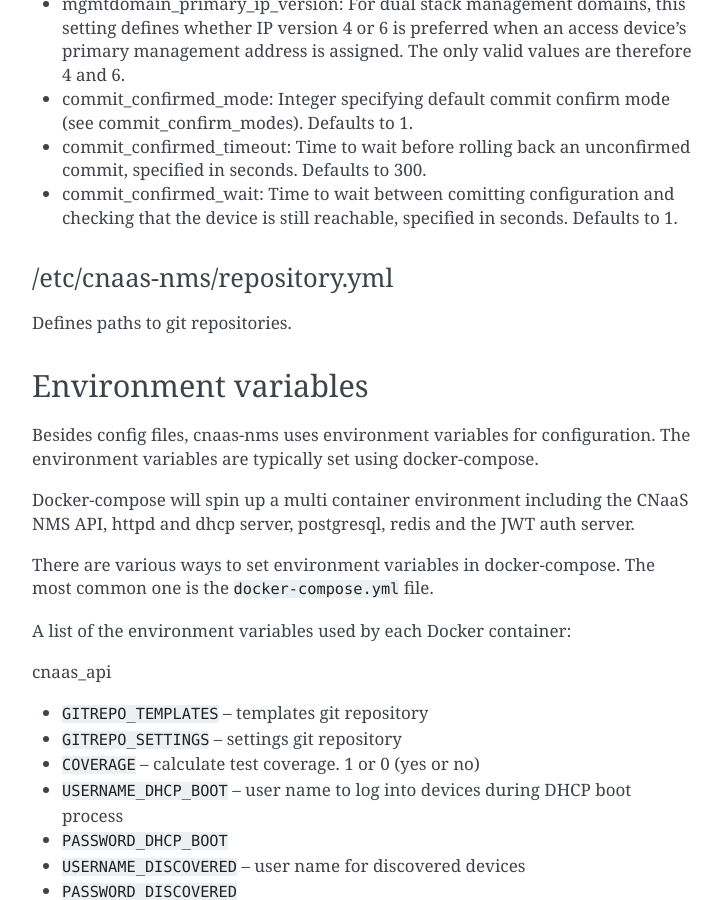
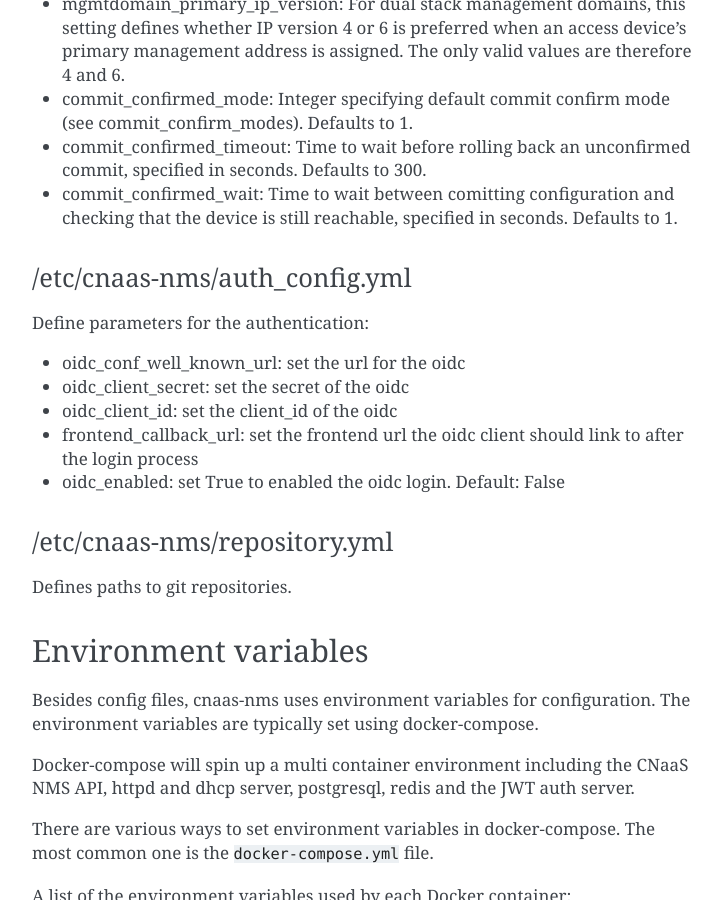
Before and after one commit to SUNET/cnaas-nms, a Sphinx documentation site: the page built from docs/configuration/index.rst, in a window 1280 px wide and 900 px high, scrolled down 998 px. Shown: the whole window, without its empty margins (388-1110 px from the left). Built offline with Sphinx 7.4.7, drawn with Linux system fonts in a browser that asks for light colours; some of the changed text lies outside the part shown.

Commit message:
Add documentation auth_config

```diff
--- a/docs/configuration/index.rst
+++ b/docs/configuration/index.rst
@@ -47,6 +47,17 @@
   specified in seconds. Defaults to 300.
 - commit_confirmed_wait: Time to wait between comitting configuration and checking
   that the device is still reachable, specified in seconds. Defaults to 1.
+
+/etc/cnaas-nms/auth_config.yml
+^^^^^^^^^^^^^^^^^^^^^^^^^^^^^^
+
+Define parameters for the authentication:
+
+- oidc_conf_well_known_url: set the url for the oidc
+- oidc_client_secret: set the secret of the oidc
+- oidc_client_id: set the client_id of the oidc
+- frontend_callback_url: set the frontend url the oidc client should link to after the login process
+- oidc_enabled: set True to enabled the oidc login. Default: False
 
 /etc/cnaas-nms/repository.yml
 ^^^^^^^^^^^^^^^^^^^^^^^^^^^^^
```
